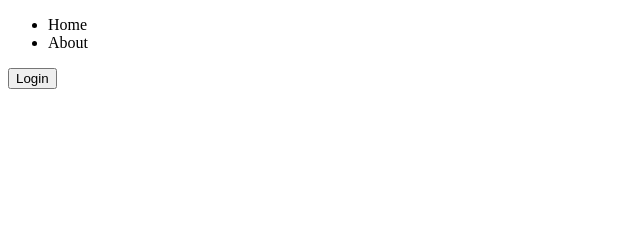
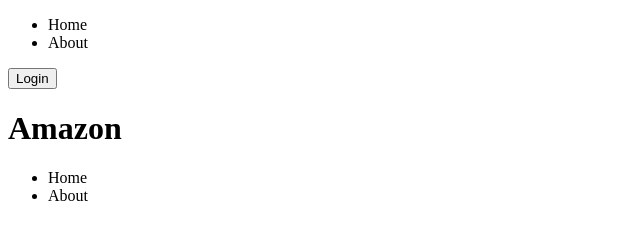
Before and after one commit to baiyastan/sadik, a plain HTML site: page index.html in a window 1280 px wide. Shown: the whole page, without its empty margins (0-640 px from the left). Drawn offline with Linux system fonts and the light colour scheme.

Commit message:
added footer

```diff
--- a/index.html
+++ b/index.html
@@ -15,6 +15,14 @@
         <button>Login</button>
     </header>
 
+    <footer>
+        <h1>Amazon</h1>
+        <ul>
+            <li>Home</li>
+            <li>About</li>
+        </ul>
+        <img src="" alt="">
+    </footer>
     <script src="index.js"></script>
 </body>
 </html>
```
